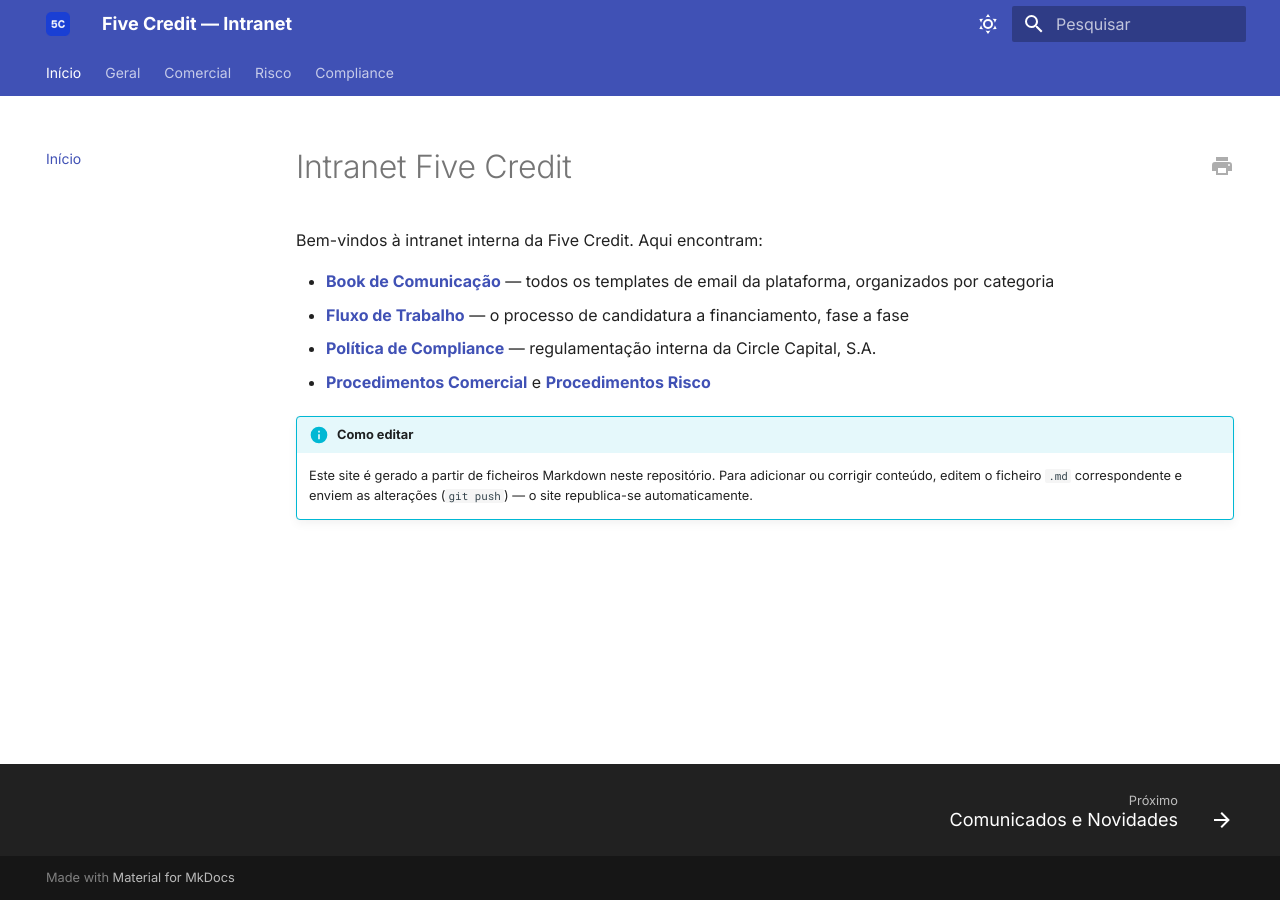
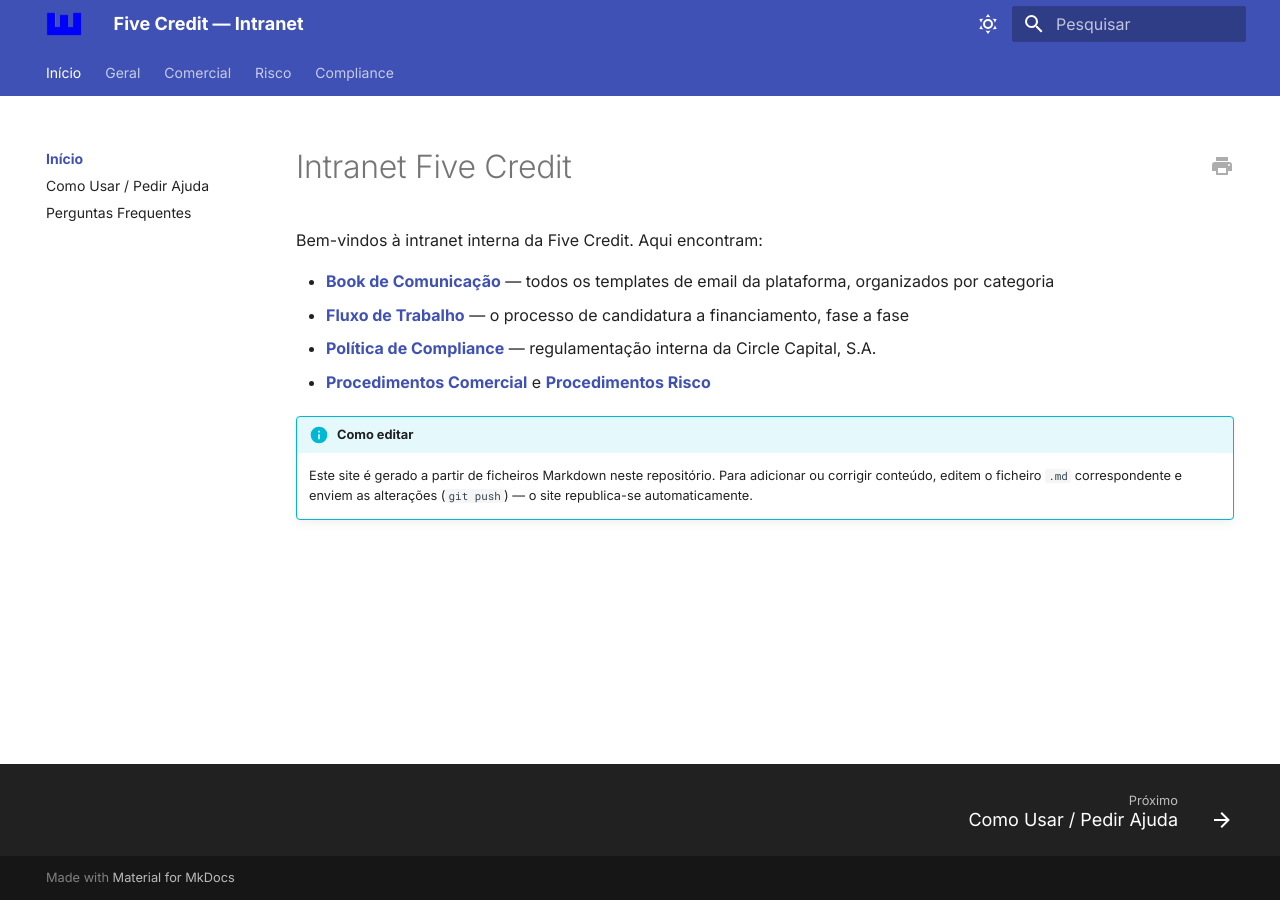
Before and after one commit to lxpartners/intranet_FiveCredit, an MkDocs documentation site: the page built from docs/index.md, in a window 1280 px wide. Built offline with MkDocs 1.6.1 and Material for MkDocs 9.7.7, drawn with Linux system fonts in a browser that asks for light colours.

Commit message:
Substitui logotipo placeholder pelo real

```diff
--- a/mkdocs.yml
+++ b/mkdocs.yml
@@ -42,7 +42,7 @@ plugins:
       blog_toc: true
       post_date_format: long
       pagination_per_page: 10
-      categories_name: Categorias
+      categories: false
       archive: false
   - git-revision-date-localized:
       type: date
@@ -50,7 +50,10 @@ plugins:
       fallback_to_build_date: true
 
 nav:
-  - Início: index.md
+  - Início:
+      - Visão geral: index.md
+      - Como Usar / Pedir Ajuda: geral/ajuda.md
+      - Perguntas Frequentes: geral/faq.md
   - Geral:
       - Comunicados e Novidades: comunicados/index.md
       - Book de Comunicação:
@@ -71,8 +74,6 @@ nav:
       - Segurança da Informação: seguranca/seguranca-informacao.md
       - Glossário: geral/glossario.md
       - Prazos e Obrigações Recorrentes: geral/prazos-obrigacoes.md
-      - Como Usar / Pedir Ajuda: geral/ajuda.md
-      - Perguntas Frequentes: geral/faq.md
       - Equipa e Organograma: equipa/organograma.md
   - Comercial:
       - Procedimentos: comercial/originacao-credito.md
```
Also changed, not shown: docs/comunicados/posts/2026-07-27-bem-vindos.md (+0 -2 lines), docs/assets/favicon.png, docs/assets/logo.png.
